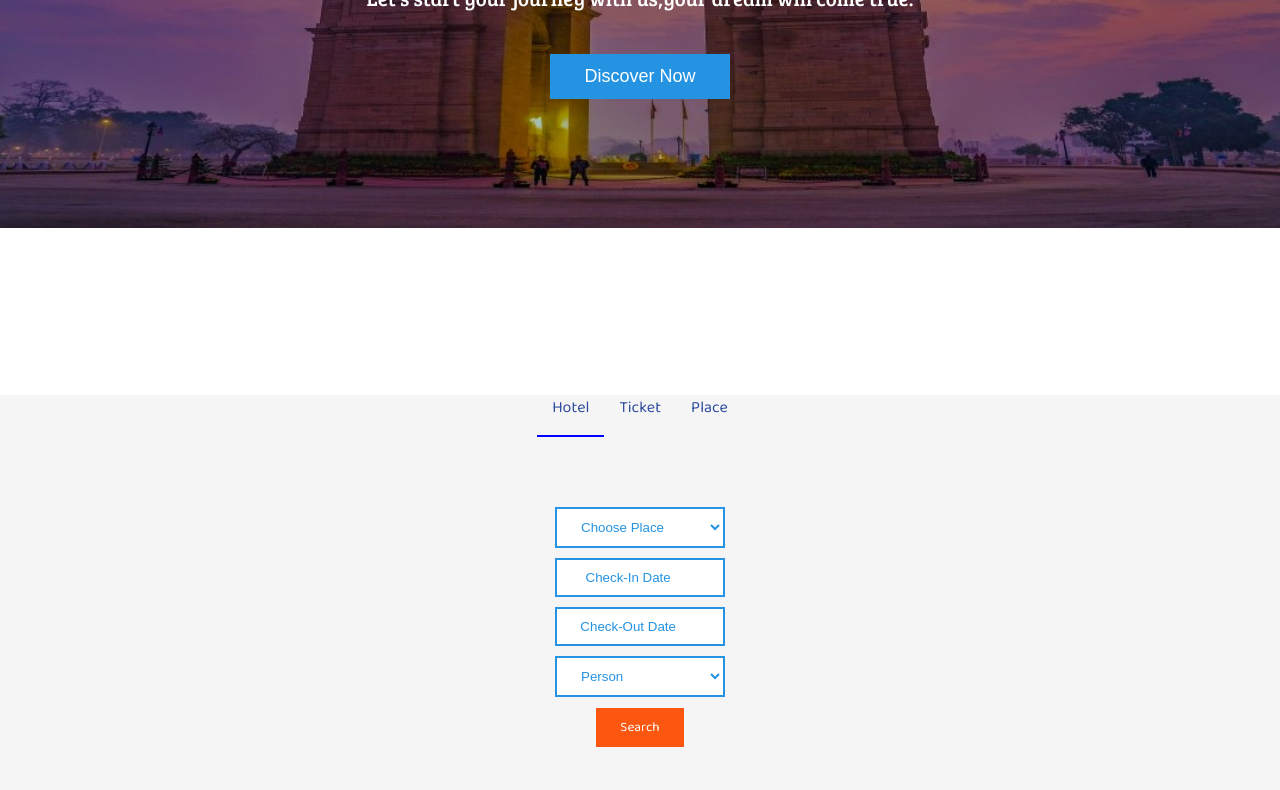
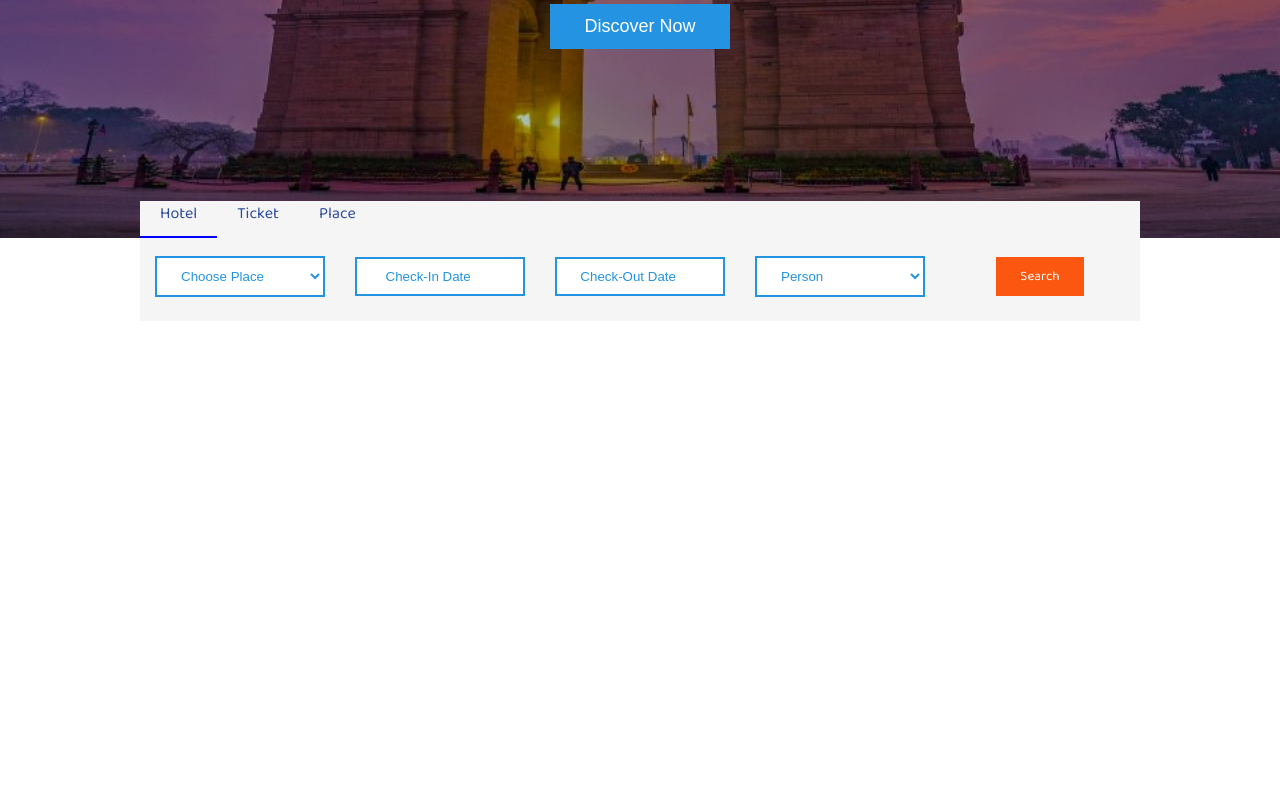
Before and after one commit to arman058/toursandtravels, a plain HTML site: page index.html in a window 1280 px wide. Shown: the part 401-1191 px from the top of the page. After the commit the page ends 800 px from the top, so only its background shows below. Drawn offline with Linux system fonts and the light colour scheme; a web font is replaced by a local one.

Commit message:
Update index.html

```diff
--- a/index.html
+++ b/index.html
@@ -7,7 +7,7 @@
     <meta name="viewport" content="width=device-width, initial-scale=1.0">
     <title>Tours And Travels</title>
     <link rel="stylesheet" href="t&t.css">
-    <link rel="stylesheet" href="responsive.css">
+    <link rel="stylesheet" media="screen and (max-width: 1023px)" href="responsive.css">
     <link
         href="https://fonts.googleapis.com/css2?family=Amaranth&family=Baloo+2&family=Bree+Serif&family=Days+One&display=swap"
         rel="stylesheet">
```
